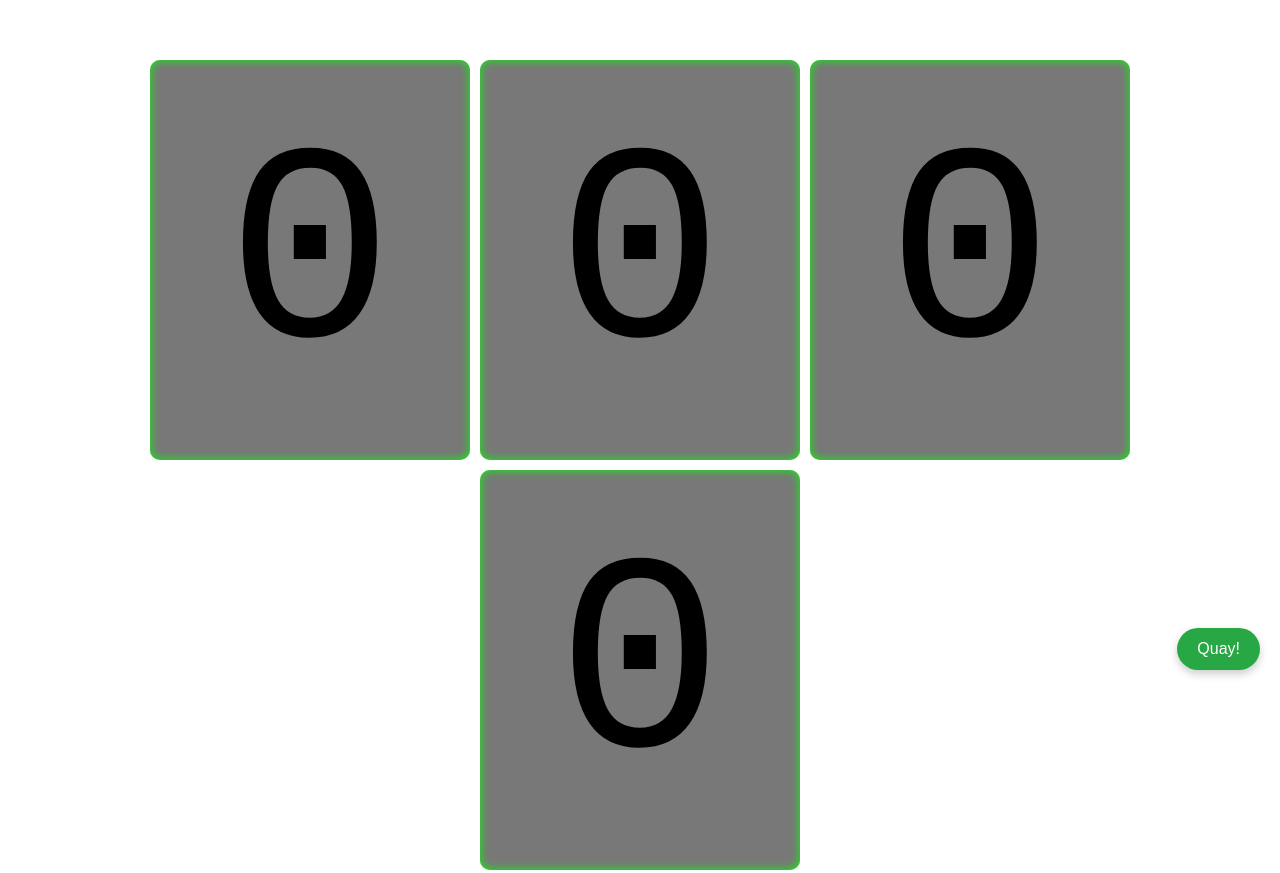
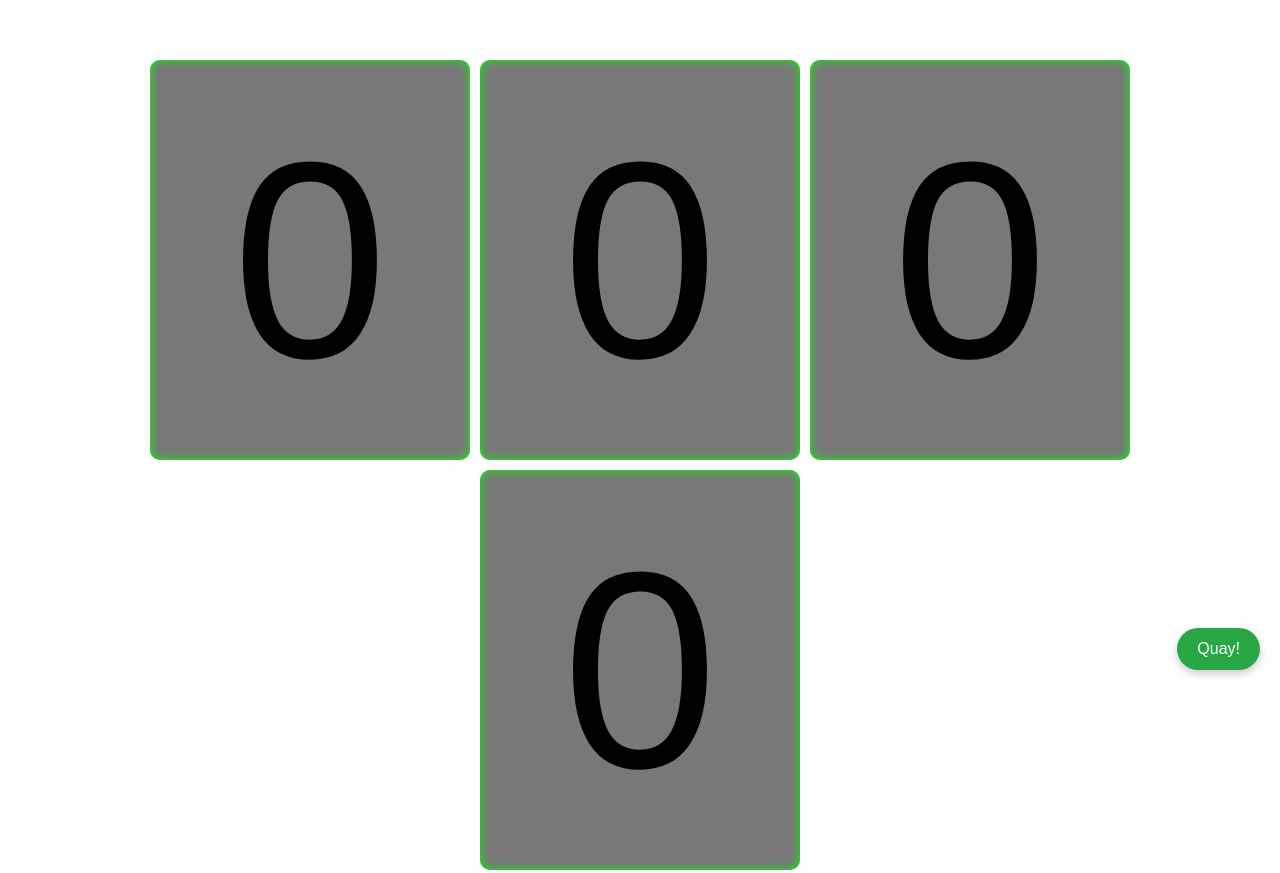
Before and after one commit to ThuyTrang1704/random, a plain HTML site: page index.html in a window 1280 px wide. Shown: the part 110-983 px from the top of the page. Drawn offline with Linux system fonts and the light colour scheme.

Commit message:
Update index.html

```diff
--- a/index.html
+++ b/index.html
@@ -54,7 +54,7 @@
       align-items: center;
       justify-content: center;
       border-radius: 10px;
-      font-family: monospace;
+      font-family: fantasy;
       box-shadow: inset 0 0 10px #0f0;
     }
 
```
